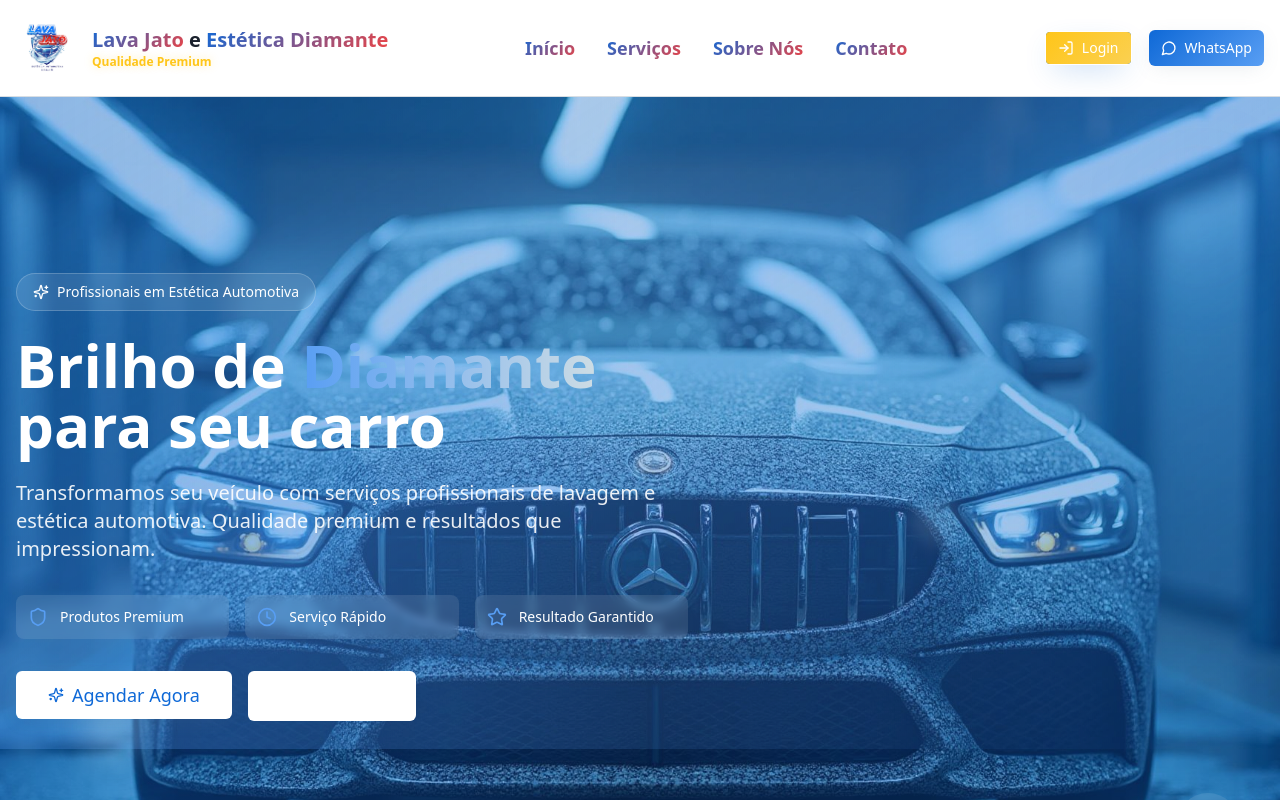
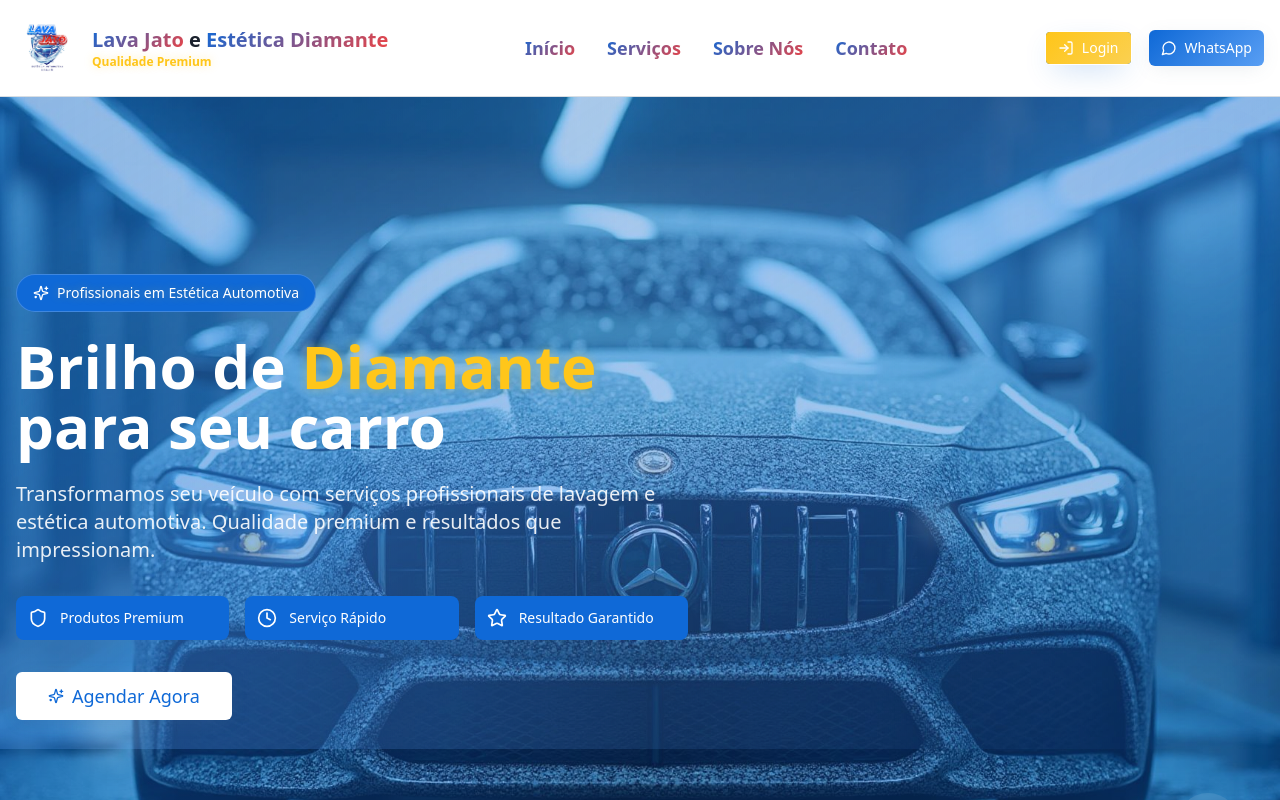
Before and after one commit to FKelvinP/diamante06-86, a React (Vite) app: page / in a window 1280 px wide. Shown: the top 800 px of the page. Built offline with nearby package versions, Linux system fonts and the light colour scheme.

Commit message:
Refactor Hero component styling

```diff
--- a/src/components/Hero.tsx
+++ b/src/components/Hero.tsx
@@ -30,9 +30,9 @@ const Hero = () => {
       <div className="relative z-10 container mx-auto px-4 py-20">
         <div className="max-w-2xl">
           {/* Badge */}
-          <div className="inline-flex items-center gap-2 bg-background/10 backdrop-blur-sm border border-primary-foreground/20 rounded-full px-4 py-2 mb-6">
+          <div className="inline-flex items-center gap-2 bg-primary backdrop-blur-sm border border-primary-foreground/20 rounded-full px-4 py-2 mb-6">
             <Sparkles className="h-4 w-4 text-primary-foreground" />
-            <span className="text-sm text-primary-foreground font-medium">
+            <span className="text-sm text-primary-foreground font-medium premium-text">
               Profissionais em Estética Automotiva
             </span>
           </div>
@@ -40,7 +40,7 @@ const Hero = () => {
           {/* Headline */}
           <h1 className="text-4xl md:text-6xl font-bold text-primary-foreground mb-6 leading-tight">
             Brilho de{' '}
-            <span className="bg-gradient-to-r from-primary-glow to-diamond-light bg-clip-text text-transparent">
+            <span className="premium-text">
               Diamante
             </span>{' '}
             para seu carro
@@ -54,17 +54,17 @@ const Hero = () => {
 
           {/* Benefits */}
           <div className="grid grid-cols-1 md:grid-cols-3 gap-4 mb-8">
-            <div className="flex items-center gap-3 bg-background/10 backdrop-blur-sm rounded-lg p-3">
-              <Shield className="h-5 w-5 text-primary-glow" />
-              <span className="text-sm text-primary-foreground">Produtos Premium</span>
+            <div className="flex items-center gap-3 bg-primary backdrop-blur-sm rounded-lg p-3">
+              <Shield className="h-5 w-5 text-primary-foreground" />
+              <span className="text-sm text-primary-foreground font-medium">Produtos Premium</span>
             </div>
-            <div className="flex items-center gap-3 bg-background/10 backdrop-blur-sm rounded-lg p-3">
-              <Clock className="h-5 w-5 text-primary-glow" />
-              <span className="text-sm text-primary-foreground">Serviço Rápido</span>
+            <div className="flex items-center gap-3 bg-primary backdrop-blur-sm rounded-lg p-3">
+              <Clock className="h-5 w-5 text-primary-foreground" />
+              <span className="text-sm text-primary-foreground font-medium">Serviço Rápido</span>
             </div>
-            <div className="flex items-center gap-3 bg-background/10 backdrop-blur-sm rounded-lg p-3">
-              <Star className="h-5 w-5 text-primary-glow" />
-              <span className="text-sm text-primary-foreground">Resultado Garantido</span>
+            <div className="flex items-center gap-3 bg-primary backdrop-blur-sm rounded-lg p-3">
+              <Star className="h-5 w-5 text-primary-foreground" />
+              <span className="text-sm text-primary-foreground font-medium">Resultado Garantido</span>
             </div>
           </div>
 
@@ -78,14 +78,6 @@ const Hero = () => {
             >
               <Sparkles className="h-5 w-5" />
               Agendar Agora
-            </Button>
-            <Button
-              variant="outline"
-              size="lg"
-              className="text-lg px-8 py-6 border-primary-foreground/30 text-primary-foreground hover:bg-primary-foreground/10"
-              onClick={() => document.getElementById('services')?.scrollIntoView({ behavior: 'smooth' })}
-            >
-              Ver Serviços
             </Button>
           </div>
         </div>
--- a/src/index.css
+++ b/src/index.css
@@ -150,7 +150,7 @@ All colors MUST be HSL.
 
   /* Menu styles */
   .menu-link {
-    @apply relative font-semibold text-lg transition-all duration-300 hover:scale-105;
+    @apply relative font-bold text-lg transition-all duration-300 hover:scale-105;
     background: var(--gradient-menu);
     -webkit-background-clip: text;
     -webkit-text-fill-color: transparent;
```
